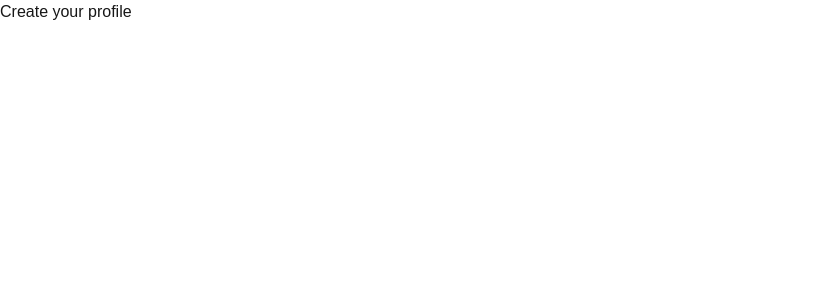
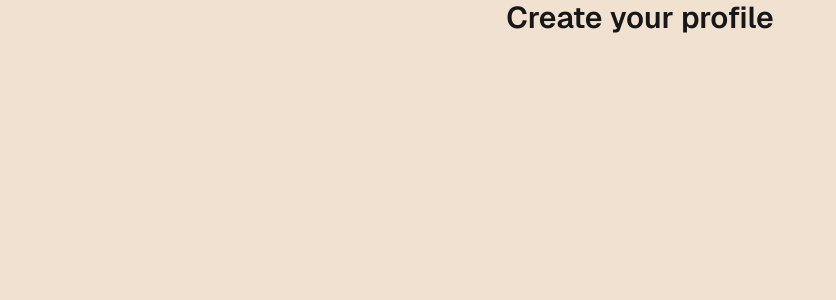
Before and after one commit to Fabiang120/ConAmi, a Next.js app in the folder conami/: page /Profile in a window 1280 px wide. Shown: the top 300 px of the page, without its empty margins (0-836 px from the left). Built offline with nearby package versions, Linux system fonts and the light colour scheme.

Commit message:
minimal changes to profile

```diff
--- a/conami/src/app/Components/sidebar.js
+++ b/conami/src/app/Components/sidebar.js
@@ -1,3 +1,4 @@
+import Link from "next/link";
 export default function Sidebar(){
     return (
         <div className="transition-all duration-300 min-h-screen w-56"  style={{backgroundColor: '#8D4F3F'}} >
@@ -6,7 +7,7 @@ export default function Sidebar(){
                     <svg xmlns="http://www.w3.org/2000/svg" width="24" height="24" fill="none" viewBox="0 0 24 24">
                         <path stroke="currentColor" strokeLinecap="round" strokeLinejoin="round" strokeWidth="1.5" d="M12 12.47c2.392 0 4.331-1.896 4.331-4.235C16.331 5.896 14.391 4 12 4 9.608 4 7.669 5.896 7.669 8.235c0 2.34 1.94 4.236 4.331 4.236Zm0 0c-4.8 0-6.617 2.597-7.298 4.74-.183.579-.275.868-.132 1.392.1.369.505.906.835 1.109.47.289.911.289 1.794.289h9.602c.883 0 1.324 0 1.794-.29.33-.202.735-.74.835-1.108.143-.524.051-.813-.133-1.391-.68-2.144-2.496-4.74-7.297-4.74Z"/>
                     </svg>
-                        Profile
+                        <Link href="/Profile" className="underline text-[#C37050] cursor-pointer">Profile</Link>
                     </a>
                     <a href="#" className="flex items-center gap-2 text-[#C37050] hover:text-white">
                         <svg xmlns="http://www.w3.org/2000/svg" width="24" height="24" fill="none" viewBox="0 0 24 24">
--- a/conami/src/app/Profile/page.js
+++ b/conami/src/app/Profile/page.js
@@ -1,6 +1,12 @@
 "use client";
+
 export default function Profile(){
     return(
-        <h1>Create your profile</h1>
+        <div className="flex-1 min-h-screen items-center justify-center font-sans bg-[#f0e1d1]">
+            <h1 className="flex flex-1 min-h-screen justify-center font-sans bg-[#f0e1d1] text-3xl font-semibold">
+                Create your profile
+            </h1>
+
+        </div>
     )
 }
```
